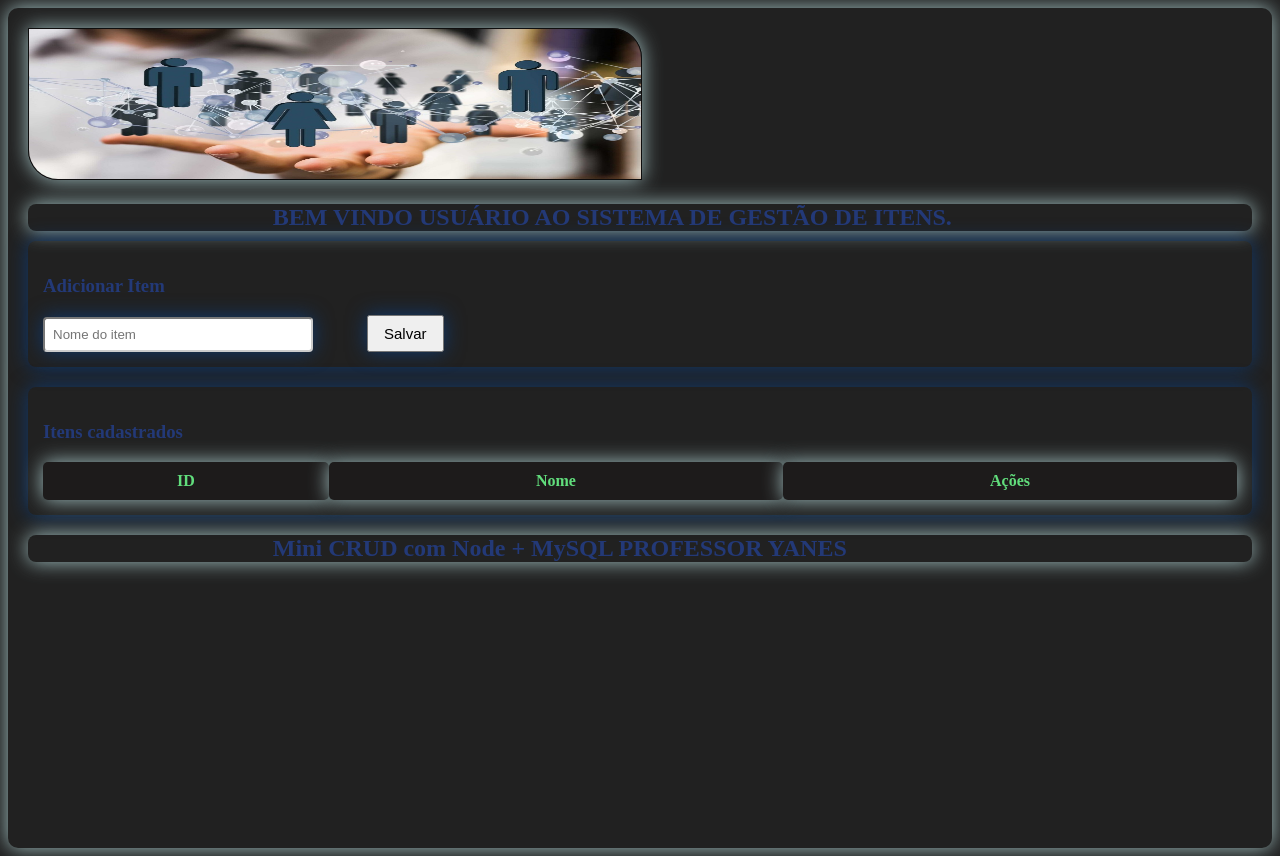
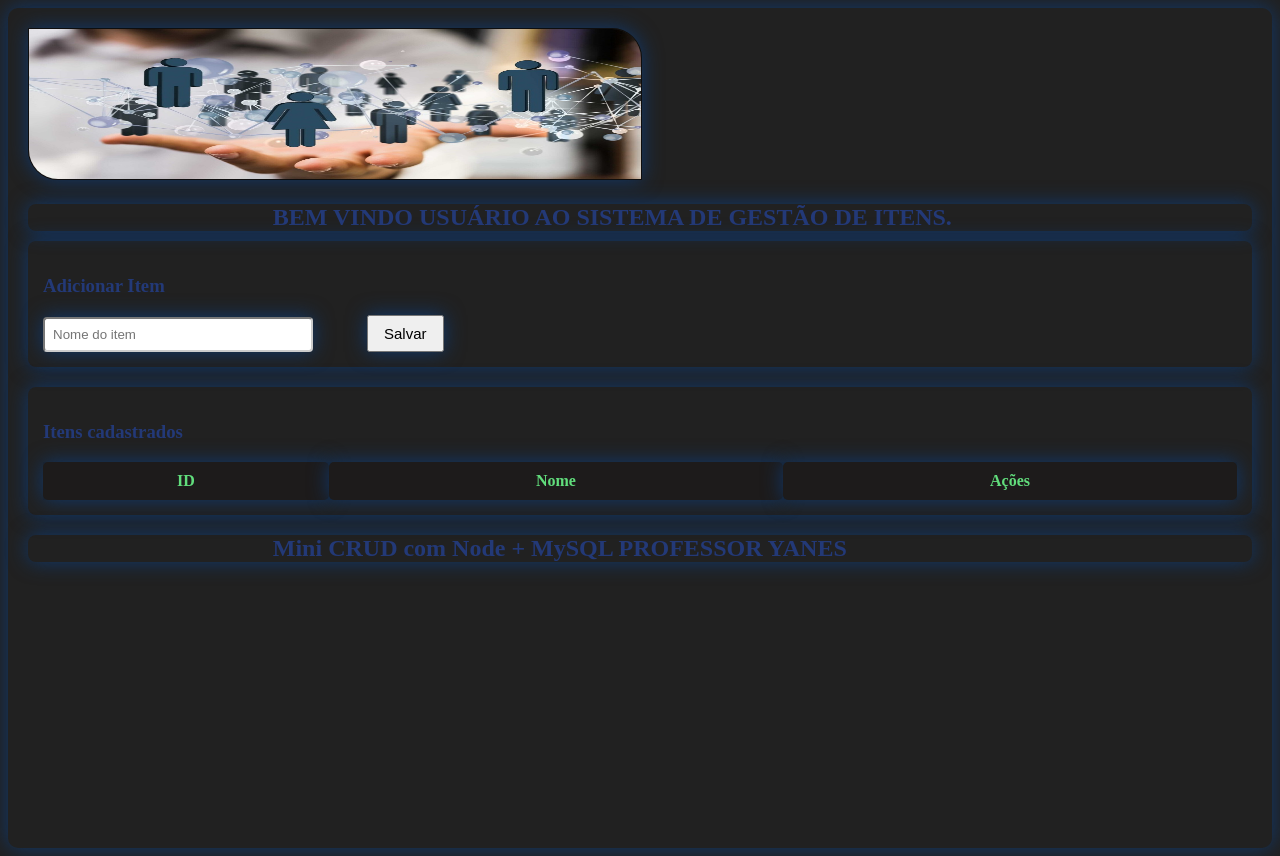
Before and after one commit to sanctiag/Fullstck_Senai, a website: page public/index.html in a window 1280 px wide. Drawn offline with Linux system fonts and the light colour scheme; no server answers.

Commit message:
Update style.css

```diff
--- a/public/style.css
+++ b/public/style.css
@@ -4,7 +4,7 @@ body {
     border-radius: 10px;
     color: lab(25.2% 8.91 -38.85);
     height: 100vh;
-    box-shadow: 0 0 20px rgba(164, 195, 196, 1.0);
+    box-shadow: 0 0 20px rgb(16, 57, 110);
     border-color: #ccc;
     font-weight: bold;
     font-family: "Times New Roman", Times, serif;
@@ -13,7 +13,7 @@ body {
 
 h2 {
     margin-bottom: 10px;
-    box-shadow: 0 0 20px rgba(164, 195, 196, 1.0);
+    box-shadow: 0 0 20px rgb(16, 57, 110);
     border-color: #ccc;
     border-radius: 8px;
     padding-left: 20%;
@@ -54,7 +54,7 @@ table {
 
 th, td {
     padding: 10px;
-    box-shadow: 0 0 20px rgba(164, 195, 196, 1.0);
+    box-shadow: 0 0 20px rgb(16, 57, 110);
 
 
 }
@@ -69,7 +69,7 @@ tr:hover {
     background: #1d1b1b;
     color: #61dd7c;
     font-weight: bold;
-    box-shadow: 0 0 20px rgba(164, 195, 196, 1.0);
+    box-shadow: 0 0 20px rgb(16, 57, 110);
 }
 .tdh:hover {
     background: #07f13a;
@@ -92,7 +92,7 @@ img
     width: 50%;
     height: 150px;
     border-radius: 0px 30px 0px 30px;
-    box-shadow: 0 0 20px rgba(164, 195, 196, 1.0);
+    box-shadow: 0 0 20px rgb(16, 57, 110);
 
     border: solid 1px #0f0e0e;
 
```
